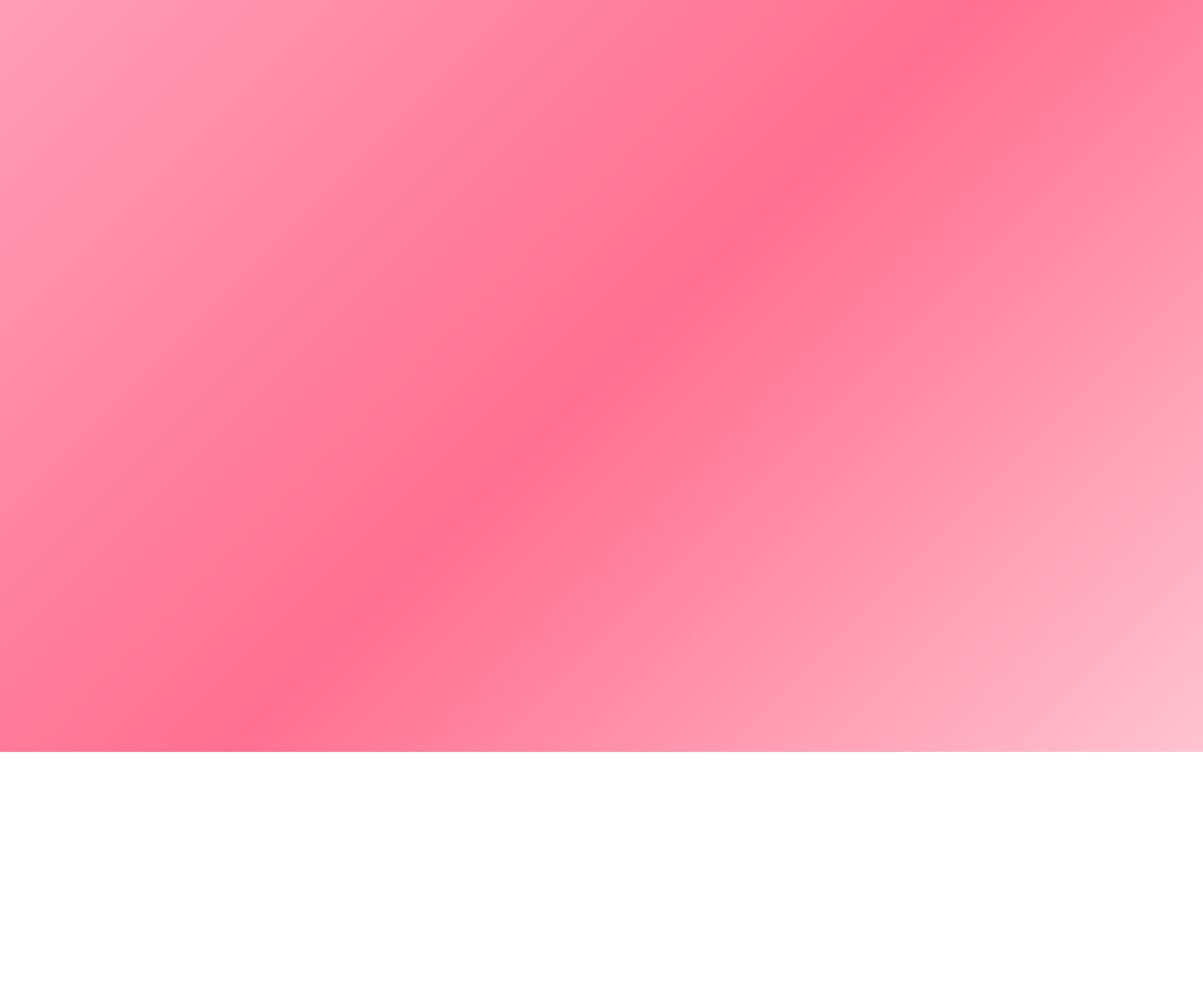
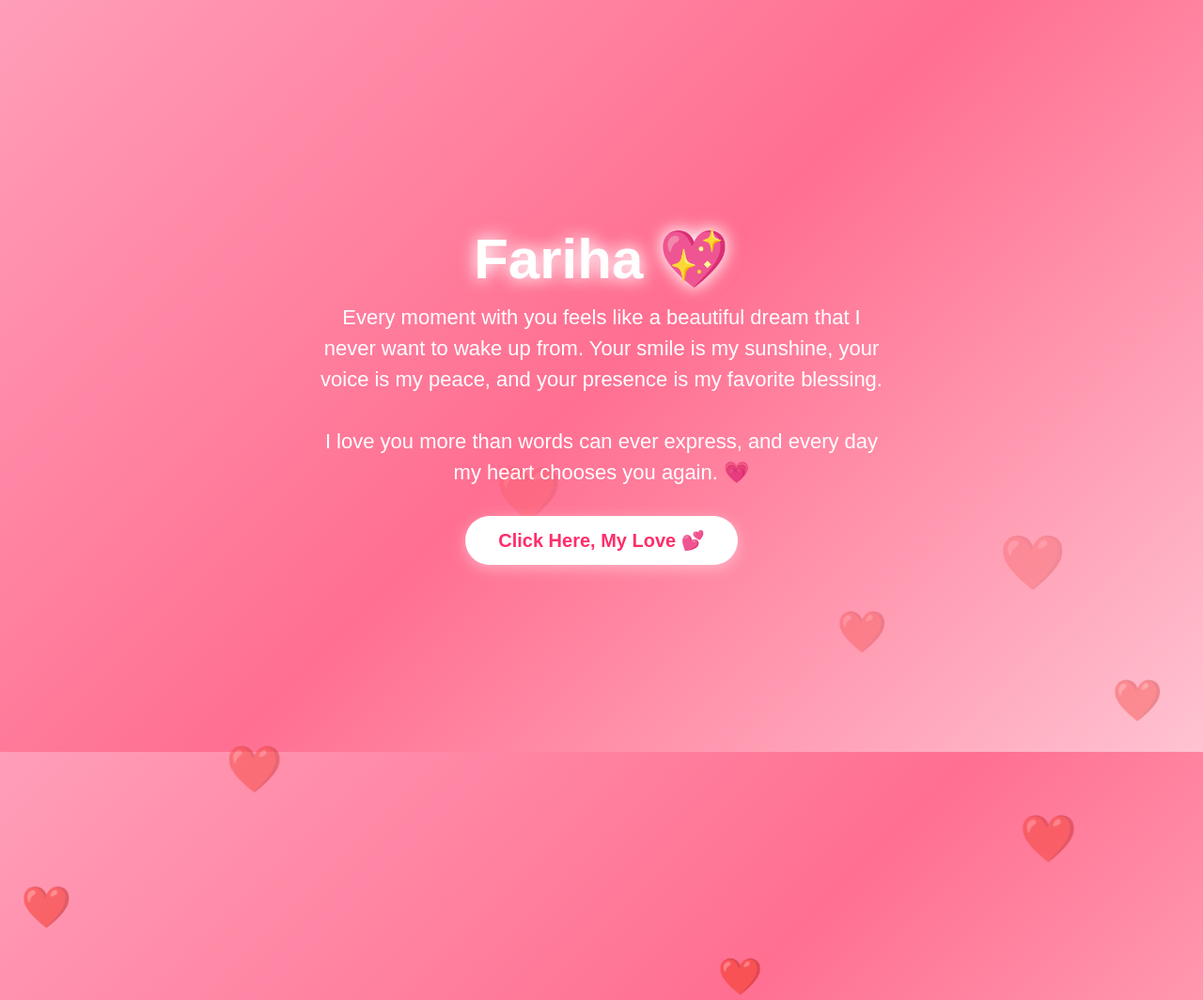
Before and after one commit to imdhub9/Proposal-for-fariha, a plain HTML site: page index.html in a window 1280 px wide. Shown: the top 1064 px of the page at 94% size. Before the commit the page ends 800 px from the top, so only its background shows below. Drawn offline with Linux system fonts and the light colour scheme.

Commit message:
Update index.html

```diff
--- a/index.html
+++ b/index.html
@@ -88,4 +88,40 @@
     }
 </style>
 </head>
-<b
+<body>
+
+<div class="container">
+    <h1>Fariha 💖</h1>
+    <p>
+        Every moment with you feels like a beautiful dream that I never want to wake up from.
+        Your smile is my sunshine, your voice is my peace, and your presence is my favorite blessing.
+        <br><br>
+        I love you more than words can ever express, and every day my heart chooses you again. 💗
+    </p>
+
+    <button onclick="showMessage()" class="love-btn">
+        Click Here, My Love 💕
+    </button>
+</div>
+
+<script>
+    // Floating hearts generator
+    setInterval(() => {
+        let heart = document.createElement("div");
+        heart.className = "heart";
+        heart.innerHTML = "❤️";
+        heart.style.left = Math.random() * 100 + "vw";
+        heart.style.fontSize = (20 + Math.random()*30) + "px";
+        document.body.appendChild(heart);
+
+        setTimeout(() => heart.remove(), 6000);
+    }, 500);
+
+    // Button message popup
+    function showMessage() {
+        alert("Fariha, you are the most beautiful part of my life. I love you endlessly 💖");
+    }
+</script>
+
+</body>
+</html>
```
